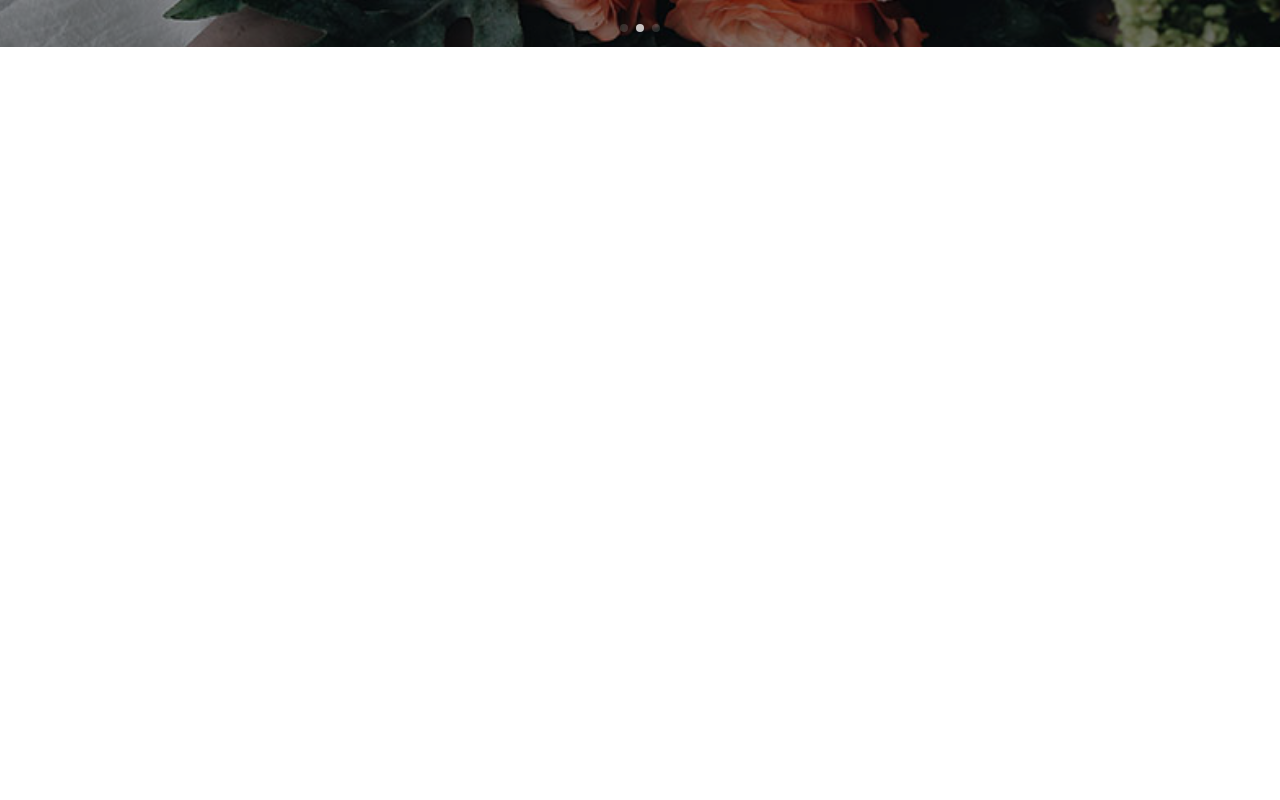
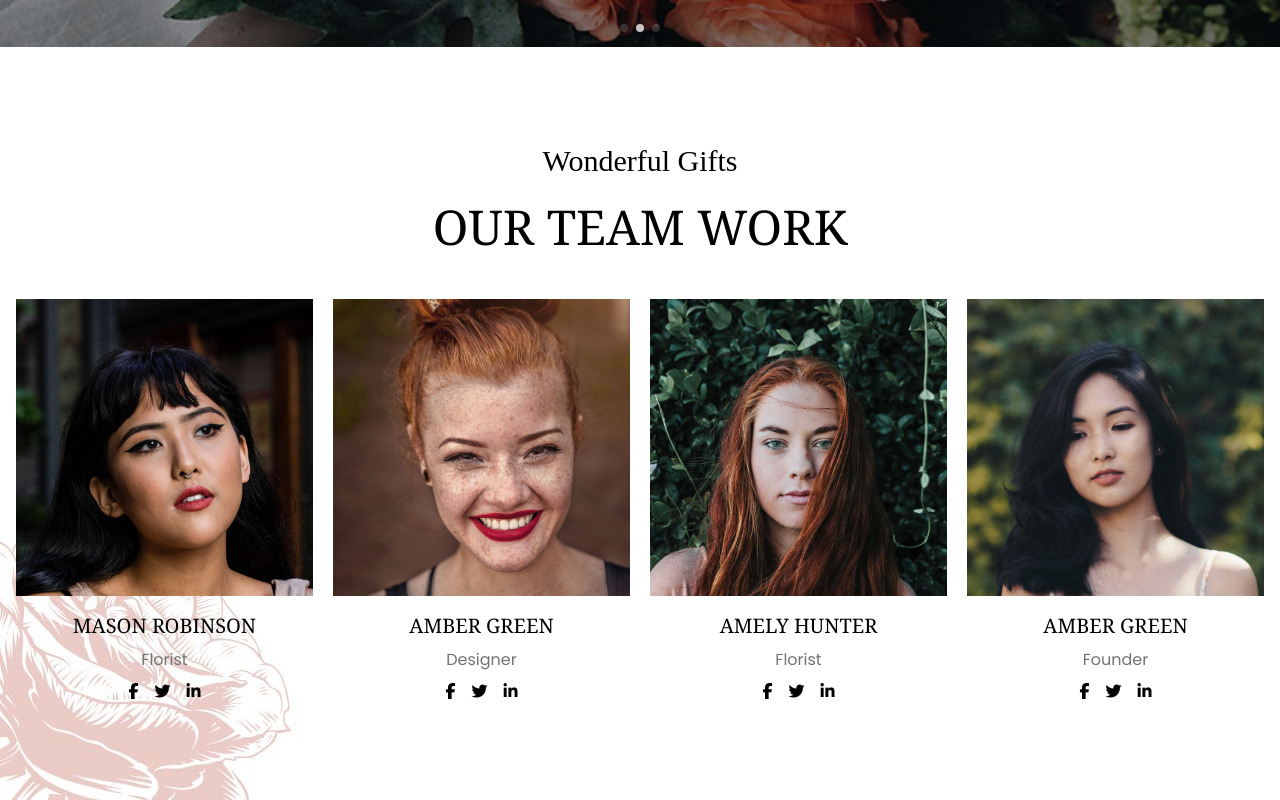
Before and after one commit to YousiefSameh/Rosebud, a React (Create React App) app: page / in a window 1280 px wide. Shown: the part 3568-4368 px from the top of the page. Before the commit the page ends 3711 px from the top, so only its background shows below. Built offline with nearby package versions, Linux system fonts and the light colour scheme; a web font is replaced by a local one.

Commit message:
Create Our Team

```diff
--- a/src/App.js
+++ b/src/App.js
@@ -5,6 +5,7 @@ import Gift from "./Gift";
 import Statues from "./Statues";
 import WonderfullGift from "./WonderfullGift";
 import Testimolina from "./Testimolina";
+import OurTeam from "./OurTeam";
 
 const App = () => {
 	const [ToUp, setToUp] = useState(false);
@@ -34,6 +35,7 @@ const App = () => {
 			<Statues />
 			<WonderfullGift />
 			<Testimolina />
+			<OurTeam />
 		</main>
 	);
 };
--- /dev/null
+++ b/src/OurTeam.jsx
@@ -0,0 +1,59 @@
+import React from 'react'
+
+const OurTeam = () => {
+  return (
+    <section className='pb-10 lg:pb-24 relative'>
+      <div className="heading flex items-center justify-center flex-col gap-6 text-center px-4">
+        <h2 className="font-Handwrite text-2xl md:text-3xl">Wonderful Gifts</h2>
+        <h1 className="font-serif text-3xl md:text-5xl uppercase">
+          Our Team Work
+        </h1>
+      </div>
+      <div className="container mx-auto grid grid-cols-1 sm:grid-cols-2 lg:grid-cols-4 gap-5 mt-12 relative z-20 px-4">
+        <div className="col text-center">
+          <img src="Images/img17.jpg" className='w-full' alt="" />
+          <h2 className='font-serif text-xl uppercase mt-4'>Mason Robinson</h2>
+          <p className='text-neutral-500 my-2'>Florist</p>
+          <div className="social-icons flex items-center justify-center gap-4">
+            <a href="#" className='text-black'><i className="fa-brands fa-facebook-f"></i></a>
+            <a href="#" className='text-black'><i className="fa-brands fa-twitter"></i></a>
+            <a href="#" className='text-black'><i className="fa-brands fa-linkedin-in"></i></a>
+          </div>
+        </div>
+        <div className="col text-center">
+          <img src="Images/img18.jpg" className='w-full' alt="" />
+          <h2 className='font-serif text-xl uppercase mt-4'>Amber Green</h2>
+          <p className='text-neutral-500 my-2'>Designer</p>
+          <div className="social-icons flex items-center justify-center gap-4">
+            <a href="#" className='text-black'><i className="fa-brands fa-facebook-f"></i></a>
+            <a href="#" className='text-black'><i className="fa-brands fa-twitter"></i></a>
+            <a href="#" className='text-black'><i className="fa-brands fa-linkedin-in"></i></a>
+          </div>
+        </div>
+        <div className="col text-center">
+          <img src="Images/img19.jpg" className='w-full' alt="" />
+          <h2 className='font-serif text-xl uppercase mt-4'>Amely Hunter</h2>
+          <p className='text-neutral-500 my-2'>Florist</p>
+          <div className="social-icons flex items-center justify-center gap-4">
+            <a href="#" className='text-black'><i className="fa-brands fa-facebook-f"></i></a>
+            <a href="#" className='text-black'><i className="fa-brands fa-twitter"></i></a>
+            <a href="#" className='text-black'><i className="fa-brands fa-linkedin-in"></i></a>
+          </div>
+        </div>
+        <div className="col text-center">
+          <img src="Images/img20.jpg" className='w-full' alt="" />
+          <h2 className='font-serif text-xl uppercase mt-4'>Amber Green</h2>
+          <p className='text-neutral-500 my-2'>Founder</p>
+          <div className="social-icons flex items-center justify-center gap-4">
+            <a href="#" className='text-black'><i className="fa-brands fa-facebook-f"></i></a>
+            <a href="#" className='text-black'><i className="fa-brands fa-twitter"></i></a>
+            <a href="#" className='text-black'><i className="fa-brands fa-linkedin-in"></i></a>
+          </div>
+        </div>
+      </div>
+      <img src="Images/img01.jpg" className='absolute bottom-0 left-0 z-0 hidden lg:block' alt="" />
+    </section>
+  )
+}
+
+export default OurTeam
```
Also changed, not shown: public/Images/img01.jpg.
